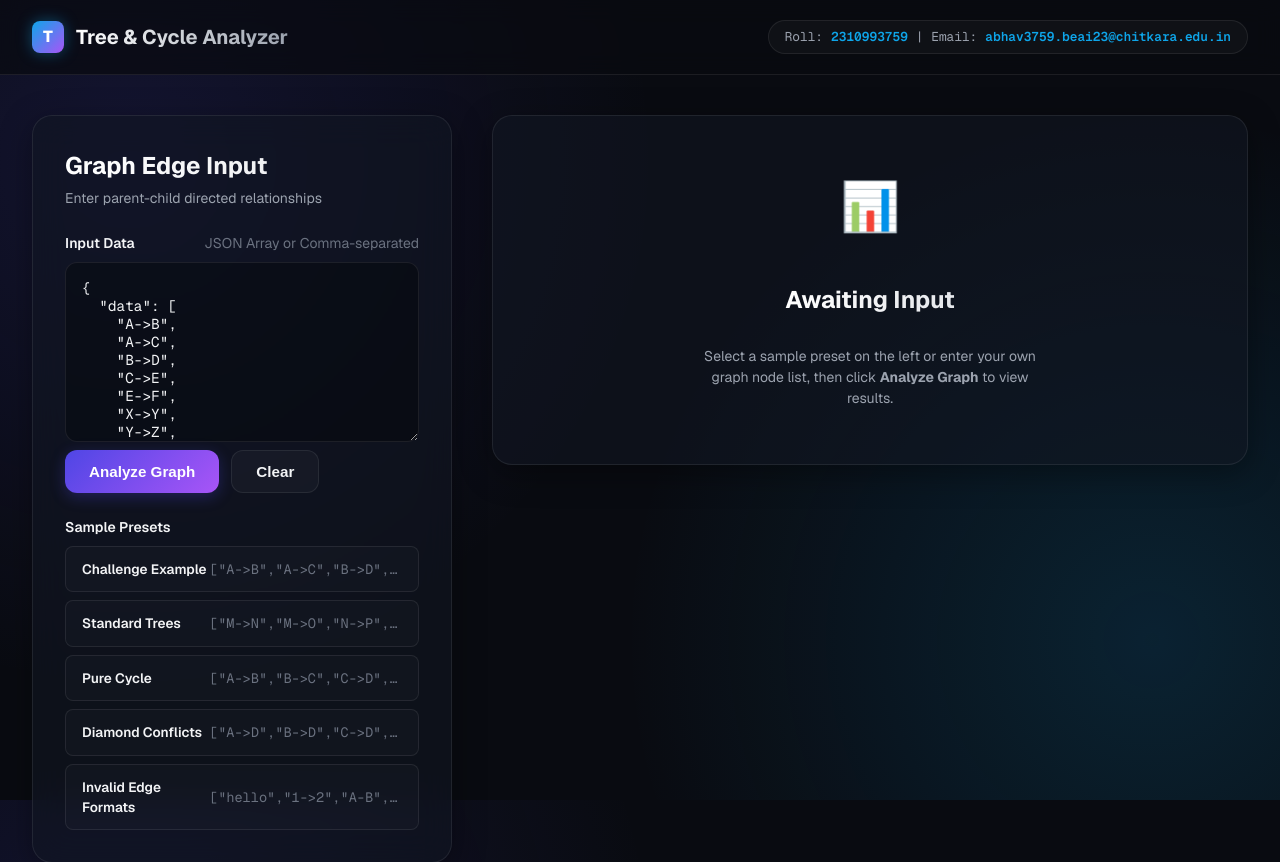
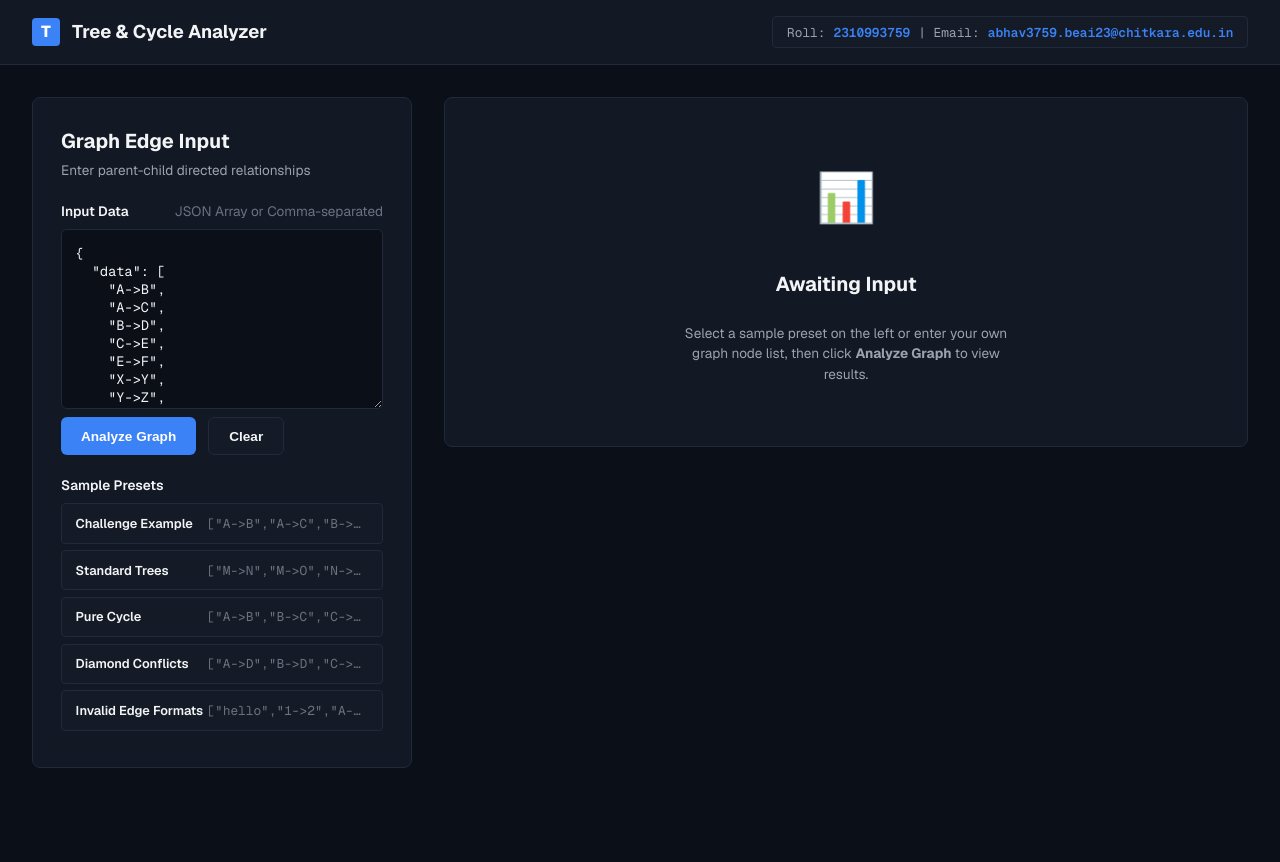
Before and after one commit to Abhavjindal/Bajaj-finserv-health-challenge, a Next.js app: page / in a window 1280 px wide. Shown: the top 862 px of the page. After the commit the page ends 800 px from the top, so only its background shows below. Built offline with nearby package versions, Linux system fonts and the light colour scheme.

Commit message:
Remove glassmorphism, footer, and apply clean professional styling

```diff
--- a/app/globals.css
+++ b/app/globals.css
@@ -1,36 +1,36 @@
-/* Vanilla CSS Stylesheet for Tree & Cycle Analyzer */
+/* Flat Slate Professional CSS Stylesheet for Tree & Cycle Analyzer */
 
 :root {
-  --bg-primary: #090b11;
-  --bg-secondary: #121622;
-  --bg-card: rgba(18, 22, 34, 0.6);
-  --bg-card-hover: rgba(26, 32, 50, 0.85);
-  --border-color: rgba(255, 255, 255, 0.08);
-  --border-color-hover: rgba(255, 255, 255, 0.15);
+  --bg-primary: #0b0f17;
+  --bg-secondary: #151b26;
+  --bg-card: #121824;
+  --bg-card-hover: #1a2233;
+  --border-color: #1f2a3d;
+  --border-color-hover: #2e3e56;
 
   --text-primary: #f3f4f6;
   --text-secondary: #9ca3af;
   --text-muted: #6b7280;
 
-  --primary: #4f46e5;
-  --primary-hover: #4338ca;
-  --primary-glow: rgba(79, 70, 229, 0.4);
+  --primary: #3b82f6;
+  --primary-hover: #2563eb;
+  --primary-glow: rgba(59, 130, 246, 0.2);
 
-  --accent-blue: #0ea5e9;
-  --accent-purple: #a855f7;
+  --accent-blue: #3b82f6;
+  --accent-purple: #8b5cf6;
   --accent-green: #10b981;
   --accent-red: #ef4444;
-  --accent-orange: #f97316;
+  --accent-orange: #f59e0b;
 
   --font-sans: var(--font-geist-sans), -apple-system, BlinkMacSystemFont, "Segoe UI", Roboto, sans-serif;
   --font-mono: var(--font-geist-mono), monospace;
 
-  --border-radius-sm: 8px;
-  --border-radius-md: 12px;
-  --border-radius-lg: 20px;
+  --border-radius-sm: 4px;
+  --border-radius-md: 6px;
+  --border-radius-lg: 8px;
 
-  --transition-fast: 0.2s ease;
-  --transition-normal: 0.3s ease;
+  --transition-fast: 0.15s ease;
+  --transition-normal: 0.2s ease;
 }
 
 * {
@@ -48,37 +48,32 @@ body {
   flex-direction: column;
   line-height: 1.5;
   overflow-x: hidden;
-  background-image:
-    radial-gradient(circle at 10% 20%, rgba(79, 70, 229, 0.15) 0%, transparent 40%),
-    radial-gradient(circle at 90% 80%, rgba(14, 165, 233, 0.15) 0%, transparent 40%);
-  background-attachment: fixed;
 }
 
 /* Scrollbar Styling */
 ::-webkit-scrollbar {
-  width: 8px;
-  height: 8px;
+  width: 6px;
+  height: 6px;
 }
 ::-webkit-scrollbar-track {
   background: var(--bg-primary);
 }
 ::-webkit-scrollbar-thumb {
-  background: rgba(255, 255, 255, 0.1);
-  border-radius: 4px;
+  background: #1f2a3d;
+  border-radius: 3px;
 }
 ::-webkit-scrollbar-thumb:hover {
-  background: rgba(255, 255, 255, 0.2);
+  background: #2e3e56;
 }
 
 /* Header */
 .app-header {
   border-bottom: 1px solid var(--border-color);
-  backdrop-filter: blur(12px);
-  background-color: rgba(9, 11, 17, 0.7);
+  background-color: var(--bg-card);
   position: sticky;
   top: 0;
   z-index: 100;
-  padding: 1.25rem 2rem;
+  padding: 1rem 2rem;
 }
 
 .header-container {
@@ -96,31 +91,28 @@ body {
 }
 
 .brand-logo {
-  width: 32px;
-  height: 32px;
-  background: linear-gradient(135deg, var(--accent-blue), var(--accent-purple));
-  border-radius: 8px;
+  width: 28px;
+  height: 28px;
+  background: var(--primary);
+  border-radius: 4px;
   display: flex;
   align-items: center;
   justify-content: center;
   font-weight: 800;
   color: white;
-  box-shadow: 0 0 15px rgba(14, 165, 233, 0.4);
 }
 
 .brand-name {
-  font-size: 1.25rem;
+  font-size: 1.15rem;
   font-weight: 700;
-  background: linear-gradient(to right, #ffffff, #9ca3af);
-  -webkit-background-clip: text;
-  -webkit-text-fill-color: transparent;
+  color: var(--text-primary);
 }
 
 .credentials-pill {
-  background: rgba(255, 255, 255, 0.03);
+  background: var(--bg-secondary);
   border: 1px solid var(--border-color);
-  padding: 0.4rem 1rem;
-  border-radius: 50px;
+  padding: 0.35rem 0.85rem;
+  border-radius: 4px;
   font-size: 0.8rem;
   font-family: var(--font-mono);
   color: var(--text-secondary);
@@ -139,11 +131,11 @@ body {
   max-width: 1400px;
   width: 100%;
   margin: 0 auto;
-  padding: 2.5rem 2rem;
+  padding: 2rem;
   flex: 1;
   display: grid;
-  grid-template-columns: 420px 1fr;
-  gap: 2.5rem;
+  grid-template-columns: 380px 1fr;
+  gap: 2rem;
 }
 
 @media (max-width: 1024px) {
@@ -152,18 +144,16 @@ body {
   }
 }
 
-/* Glassmorphic Panel Card */
+/* Solid Panel Card */
 .glass-panel {
   background: var(--bg-card);
-  backdrop-filter: blur(16px);
   border: 1px solid var(--border-color);
   border-radius: var(--border-radius-lg);
-  padding: 2rem;
+  padding: 1.75rem;
   display: flex;
   flex-direction: column;
-  gap: 1.5rem;
-  box-shadow: 0 8px 32px 0 rgba(0, 0, 0, 0.37);
-  transition: border-color var(--transition-fast), transform var(--transition-normal);
+  gap: 1.25rem;
+  transition: border-color var(--transition-fast);
 }
 
 .glass-panel:hover {
@@ -172,16 +162,14 @@ body {
 
 /* Headings */
 .panel-title {
-  font-size: 1.5rem;
+  font-size: 1.25rem;
   font-weight: 700;
   margin-bottom: 0.25rem;
-  background: linear-gradient(to right, #ffffff, #e5e7eb);
-  -webkit-background-clip: text;
-  -webkit-text-fill-color: transparent;
+  color: var(--text-primary);
 }
 
 .panel-subtitle {
-  font-size: 0.875rem;
+  font-size: 0.85rem;
   color: var(--text-secondary);
 }
 
@@ -193,7 +181,7 @@ body {
 }
 
 .form-label {
-  font-size: 0.875rem;
+  font-size: 0.85rem;
   font-weight: 600;
   color: var(--text-primary);
   display: flex;
@@ -208,21 +196,20 @@ body {
 .textarea-input {
   width: 100%;
   height: 180px;
-  background: rgba(0, 0, 0, 0.3);
+  background: var(--bg-primary);
   border: 1px solid var(--border-color);
   border-radius: var(--border-radius-md);
-  padding: 1rem;
+  padding: 0.85rem;
   color: var(--text-primary);
   font-family: var(--font-mono);
-  font-size: 0.9rem;
+  font-size: 0.85rem;
   resize: vertical;
   outline: none;
-  transition: border-color var(--transition-fast), box-shadow var(--transition-fast);
+  transition: border-color var(--transition-fast);
 }
 
 .textarea-input:focus {
   border-color: var(--primary);
-  box-shadow: 0 0 0 2px var(--primary-glow);
 }
 
 .input-actions {
@@ -231,10 +218,10 @@ body {
 }
 
 .btn {
-  padding: 0.75rem 1.5rem;
+  padding: 0.65rem 1.25rem;
   border-radius: var(--border-radius-md);
   font-weight: 600;
-  font-size: 0.95rem;
+  font-size: 0.85rem;
   cursor: pointer;
   outline: none;
   transition: all var(--transition-fast);
@@ -245,38 +232,30 @@ body {
 }
 
 .btn-primary {
-  background: linear-gradient(135deg, var(--primary), var(--accent-purple));
+  background: var(--primary);
   color: white;
   border: none;
-  box-shadow: 0 4px 15px rgba(79, 70, 229, 0.3);
 }
 
 .btn-primary:hover:not(:disabled) {
-  opacity: 0.95;
-  transform: translateY(-1px);
-  box-shadow: 0 6px 20px rgba(79, 70, 229, 0.4);
-}
-
-.btn-primary:active:not(:disabled) {
-  transform: translateY(0);
+  background: var(--primary-hover);
 }
 
 .btn-primary:disabled {
   background: var(--bg-secondary);
   color: var(--text-muted);
   cursor: not-allowed;
-  box-shadow: none;
   border: 1px solid var(--border-color);
 }
 
 .btn-secondary {
-  background: rgba(255, 255, 255, 0.03);
+  background: var(--bg-secondary);
   color: var(--text-primary);
   border: 1px solid var(--border-color);
 }
 
 .btn-secondary:hover {
-  background: rgba(255, 255, 255, 0.08);
+  background: var(--bg-card-hover);
   border-color: var(--border-color-hover);
 }
 
@@ -284,17 +263,17 @@ body {
 .samples-list {
   display: flex;
   flex-direction: column;
-  gap: 0.5rem;
-  margin-top: 0.5rem;
+  gap: 0.4rem;
+  margin-top: 0.25rem;
 }
 
 .sample-item {
-  background: rgba(255, 255, 255, 0.02);
+  background: var(--bg-secondary);
   border: 1px solid var(--border-color);
-  padding: 0.75rem 1rem;
+  padding: 0.6rem 0.85rem;
   border-radius: var(--border-radius-sm);
   cursor: pointer;
-  font-size: 0.85rem;
+  font-size: 0.8rem;
   transition: all var(--transition-fast);
   display: flex;
   justify-content: space-between;
@@ -302,9 +281,9 @@ body {
 }
 
 .sample-item:hover {
-  background: rgba(255, 255, 255, 0.05);
+  background: var(--bg-card-hover);
   border-color: var(--border-color-hover);
-  transform: translateX(2px);
+  transform: translateX(1px);
 }
 
 .sample-name {
@@ -315,7 +294,7 @@ body {
 .sample-preview {
   color: var(--text-muted);
   font-family: var(--font-mono);
-  max-width: 60%;
+  max-width: 55%;
   overflow: hidden;
   text-overflow: ellipsis;
   white-space: nowrap;
@@ -325,27 +304,25 @@ body {
 .dashboard-layout {
   display: flex;
   flex-direction: column;
-  gap: 2rem;
+  gap: 1.5rem;
 }
 
 /* Metrics Cards */
 .metrics-grid {
   display: grid;
-  grid-template-columns: repeat(auto-fit, minmax(220px, 1fr));
-  gap: 1.25rem;
+  grid-template-columns: repeat(auto-fit, minmax(200px, 1fr));
+  gap: 1rem;
 }
 
 .metric-card {
   background: var(--bg-card);
-  backdrop-filter: blur(12px);
   border: 1px solid var(--border-color);
   border-radius: var(--border-radius-md);
-  padding: 1.5rem;
+  padding: 1.25rem;
   display: flex;
   flex-direction: column;
-  gap: 0.5rem;
+  gap: 0.4rem;
   position: relative;
-  overflow: hidden;
 }
 
 .metric-card::before {
@@ -353,7 +330,7 @@ body {
   position: absolute;
   top: 0;
   left: 0;
-  width: 4px;
+  width: 3px;
   height: 100%;
 }
 
@@ -362,14 +339,14 @@ body {
 .metric-card.green::before { background: var(--accent-green); }
 
 .metric-value {
-  font-size: 2.25rem;
-  font-weight: 800;
+  font-size: 1.75rem;
+  font-weight: 700;
   font-family: var(--font-mono);
   line-height: 1;
 }
 
 .metric-label {
-  font-size: 0.85rem;
+  font-size: 0.75rem;
   color: var(--text-secondary);
   font-weight: 600;
   text-transform: uppercase;
@@ -378,10 +355,10 @@ body {
 
 /* Error Alert */
 .error-banner {
-  background: rgba(239, 68, 68, 0.1);
-  border: 1px solid rgba(239, 68, 68, 0.25);
+  background: rgba(239, 68, 68, 0.08);
+  border: 1px solid rgba(239, 68, 68, 0.2);
   border-radius: var(--border-radius-md);
-  padding: 1.25rem;
+  padding: 1rem;
   color: #fca5a5;
   display: flex;
   align-items: flex-start;
@@ -390,18 +367,17 @@ body {
 
 .error-banner svg {
   flex-shrink: 0;
-  margin-top: 0.15rem;
 }
 
 /* Hierarchy List and Interactive Trees */
 .hierarchies-section {
   display: flex;
   flex-direction: column;
-  gap: 1.25rem;
+  gap: 1rem;
 }
 
 .section-title {
-  font-size: 1.25rem;
+  font-size: 1.1rem;
   font-weight: 700;
   display: flex;
   align-items: center;
@@ -411,18 +387,17 @@ body {
 .hierarchies-grid {
   display: grid;
   grid-template-columns: 1fr;
-  gap: 1.25rem;
+  gap: 1rem;
 }
 
 .hierarchy-card {
   background: var(--bg-card);
-  backdrop-filter: blur(12px);
   border: 1px solid var(--border-color);
   border-radius: var(--border-radius-md);
-  padding: 1.5rem;
+  padding: 1.25rem;
   display: flex;
   flex-direction: column;
-  gap: 1rem;
+  gap: 0.85rem;
   transition: all var(--transition-fast);
 }
 
@@ -435,12 +410,12 @@ body {
   display: flex;
   justify-content: space-between;
   align-items: center;
-  border-bottom: 1px solid rgba(255, 255, 255, 0.05);
-  padding-bottom: 0.75rem;
+  border-bottom: 1px solid var(--border-color);
+  padding-bottom: 0.6rem;
 }
 
 .hierarchy-title {
-  font-size: 1.05rem;
+  font-size: 0.95rem;
   font-weight: 700;
   display: flex;
   align-items: center;
@@ -448,73 +423,66 @@ body {
 }
 
 .hierarchy-badge {
-  padding: 0.25rem 0.75rem;
-  border-radius: 50px;
-  font-size: 0.75rem;
+  padding: 0.2rem 0.6rem;
+  border-radius: 4px;
+  font-size: 0.7rem;
   font-weight: 600;
   text-transform: uppercase;
 }
 
 .badge-tree {
-  background: rgba(16, 185, 129, 0.1);
+  background: rgba(16, 185, 129, 0.08);
   color: #6ee7b7;
-  border: 1px solid rgba(16, 185, 129, 0.2);
+  border: 1px solid rgba(16, 185, 129, 0.15);
 }
 
 .badge-cycle {
-  background: rgba(239, 68, 68, 0.1);
+  background: rgba(239, 68, 68, 0.08);
   color: #fca5a5;
-  border: 1px solid rgba(239, 68, 68, 0.2);
-  animation: pulse 2s infinite;
-}
-
-@keyframes pulse {
-  0% { opacity: 0.8; }
-  50% { opacity: 1; }
-  100% { opacity: 0.8; }
+  border: 1px solid rgba(239, 68, 68, 0.15);
 }
 
 /* Tree Visualization */
 .tree-visualizer {
   padding: 0.5rem;
   border-radius: var(--border-radius-sm);
-  background: rgba(0, 0, 0, 0.15);
+  background: var(--bg-primary);
   overflow-x: auto;
 }
 
 .tree-node-wrapper {
   display: flex;
   flex-direction: column;
-  gap: 0.5rem;
+  gap: 0.4rem;
 }
 
 .tree-node {
   display: flex;
   align-items: center;
   gap: 0.5rem;
-  padding: 0.35rem 0.75rem;
+  padding: 0.3rem 0.6rem;
   border-radius: var(--border-radius-sm);
-  background: rgba(255, 255, 255, 0.02);
+  background: var(--bg-secondary);
   border: 1px solid var(--border-color);
   width: max-content;
   font-family: var(--font-mono);
-  font-size: 0.9rem;
+  font-size: 0.85rem;
 }
 
 .tree-node.is-root {
-  background: rgba(79, 70, 229, 0.15);
-  border-color: rgba(79, 70, 229, 0.3);
+  background: rgba(59, 130, 246, 0.1);
+  border-color: rgba(59, 130, 246, 0.25);
   font-weight: 700;
 }
 
 .tree-children {
-  padding-left: 2rem;
-  border-left: 1px dashed rgba(255, 255, 255, 0.1);
-  margin-left: 0.85rem;
+  padding-left: 1.5rem;
+  border-left: 1px dashed var(--border-color);
+  margin-left: 0.75rem;
   display: flex;
   flex-direction: column;
-  gap: 0.5rem;
-  margin-top: 0.5rem;
+  gap: 0.4rem;
+  margin-top: 0.4rem;
 }
 
 /* Cyclic Group Visualizer */
@@ -522,37 +490,39 @@ body {
   display: flex;
   align-items: center;
   flex-wrap: wrap;
-  gap: 0.75rem;
-  padding: 1rem;
+  gap: 0.5rem;
+  padding: 0.85rem;
   border-radius: var(--border-radius-sm);
-  background: rgba(239, 68, 68, 0.03);
-  border: 1px dashed rgba(239, 68, 68, 0.15);
+  background: rgba(239, 68, 68, 0.02);
+  border: 1px dashed rgba(239, 68, 68, 0.1);
 }
 
 .cycle-node {
-  width: 32px;
-  height: 32px;
-  border-radius: 50%;
+  width: 28px;
+  height: 28px;
+  border-radius: 4px;
   display: flex;
   align-items: center;
   justify-content: center;
-  background: rgba(239, 68, 68, 0.1);
-  border: 1px solid rgba(239, 68, 68, 0.3);
+  background: rgba(239, 68, 68, 0.08);
+  border: 1px solid rgba(239, 68, 68, 0.2);
   color: #fca5a5;
   font-family: var(--font-mono);
   font-weight: 700;
+  font-size: 0.85rem;
 }
 
 .cycle-arrow {
   color: var(--text-muted);
   font-weight: 700;
+  font-size: 0.85rem;
 }
 
 /* Tags / Edge Badges Grid */
 .details-grid {
   display: grid;
   grid-template-columns: 1fr 1fr;
-  gap: 1.5rem;
+  gap: 1rem;
 }
 
 @media (max-width: 640px) {
@@ -563,58 +533,56 @@ body {
 
 .detail-panel {
   background: var(--bg-card);
-  backdrop-filter: blur(12px);
   border: 1px solid var(--border-color);
   border-radius: var(--border-radius-md);
-  padding: 1.5rem;
+  padding: 1.25rem;
   display: flex;
   flex-direction: column;
-  gap: 1rem;
+  gap: 0.85rem;
 }
 
 .badges-container {
   display: flex;
   flex-wrap: wrap;
-  gap: 0.5rem;
+  gap: 0.4rem;
 }
 
 .badge-item {
-  background: rgba(255, 255, 255, 0.03);
+  background: var(--bg-secondary);
   border: 1px solid var(--border-color);
-  padding: 0.35rem 0.75rem;
-  border-radius: 6px;
-  font-size: 0.85rem;
+  padding: 0.25rem 0.6rem;
+  border-radius: 4px;
+  font-size: 0.8rem;
   font-family: var(--font-mono);
 }
 
 .badge-item.invalid {
-  background: rgba(239, 68, 68, 0.05);
-  border-color: rgba(239, 68, 68, 0.15);
+  background: rgba(239, 68, 68, 0.04);
+  border-color: rgba(239, 68, 68, 0.12);
   color: #fca5a5;
 }
 
 .badge-item.duplicate {
-  background: rgba(249, 115, 22, 0.05);
-  border-color: rgba(249, 115, 22, 0.15);
+  background: rgba(245, 158, 11, 0.04);
+  border-color: rgba(245, 158, 11, 0.12);
   color: #ffedd5;
 }
 
 .empty-state {
   color: var(--text-muted);
-  font-size: 0.9rem;
+  font-size: 0.85rem;
   font-style: italic;
 }
 
 /* JSON Drawer */
 .json-panel {
   background: var(--bg-card);
-  backdrop-filter: blur(12px);
   border: 1px solid var(--border-color);
   border-radius: var(--border-radius-md);
-  padding: 1.5rem;
+  padding: 1.25rem;
   display: flex;
   flex-direction: column;
-  gap: 1rem;
+  gap: 0.85rem;
 }
 
 .json-header {
@@ -624,36 +592,15 @@ body {
 }
 
 .pre-code {
-  background: rgba(0, 0, 0, 0.4);
+  background: var(--bg-primary);
   border: 1px solid var(--border-color);
   border-radius: var(--border-radius-sm);
-  padding: 1.25rem;
+  padding: 1rem;
   font-family: var(--font-mono);
-  font-size: 0.85rem;
+  font-size: 0.8rem;
   overflow-x: auto;
   max-height: 400px;
   color: #a7f3d0;
-}
-
-/* Footer */
-.app-footer {
-  border-top: 1px solid var(--border-color);
-  padding: 1.5rem 2rem;
-  text-align: center;
-  color: var(--text-muted);
-  font-size: 0.85rem;
-  margin-top: auto;
-}
-
-.app-footer a {
-  color: var(--text-secondary);
-  text-decoration: none;
-  font-weight: 500;
-}
-
-.app-footer a:hover {
-  color: var(--text-primary);
-  text-decoration: underline;
 }
 
 /* Loading Spinner */
@@ -661,8 +608,8 @@ body {
   border: 2px solid rgba(255, 255, 255, 0.1);
   border-radius: 50%;
   border-top: 2px solid white;
-  width: 16px;
-  height: 16px;
+  width: 14px;
+  height: 14px;
   animation: spin 1s linear infinite;
 }
 
@@ -673,7 +620,7 @@ body {
 
 /* Animations */
 @keyframes fadeIn {
-  from { opacity: 0; transform: translateY(8px); }
+  from { opacity: 0; transform: translateY(4px); }
   to { opacity: 1; transform: translateY(0); }
 }
 
--- a/app/page.js
+++ b/app/page.js
@@ -362,11 +362,6 @@ export default function Home() {
           )}
         </section>
       </main>
-
-      {/* Footer */}
-      <footer className="app-footer">
-        Chitkara Full Stack Engineering Challenge &copy; 2026. Made with ❤️ by Abhav.
-      </footer>
     </>
   );
 }
```
